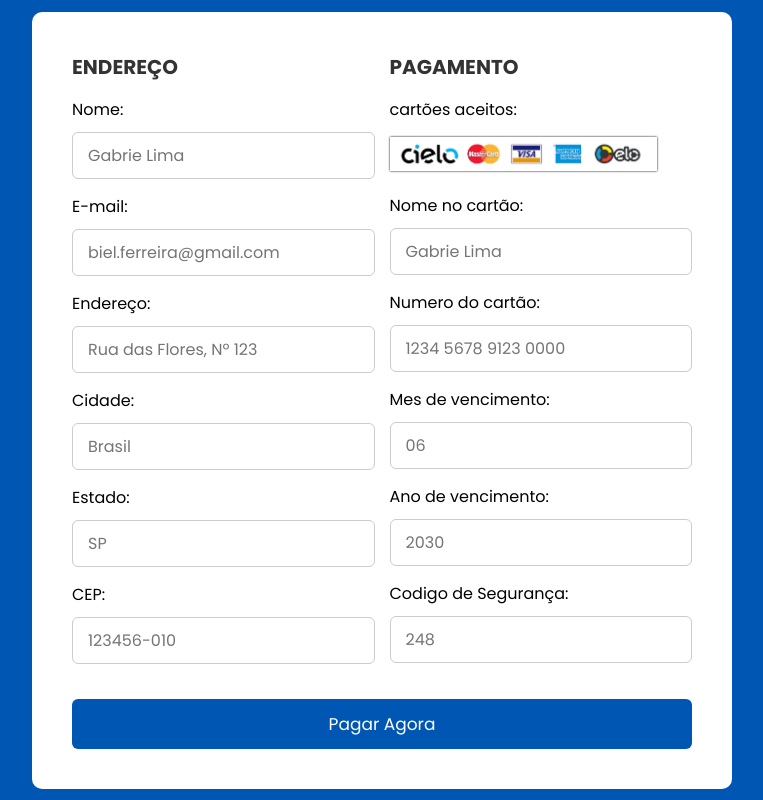
After one commit to MauricioPleiffer/trabalho-Faculdade-Figma, a Flask app: page /pagamento in a window 1280 px wide. The commit adds this page. Shown: the whole page, without its empty margins (258-1021 px from the left). Run offline with Flask 3, Linux system fonts and the light colour scheme.

Commit message:
Funcionalidade: Adição de formulário de pagamento com validação e formatação de campos
- Implementação de JavaScript para formatação de campos como CEP, número do cartão, código de segurança, mês e ano de validade.

- Adição de mensagens de validade personalizadas para os campos obrigatórios do formulário de pagamento.

- Criação de um novo modelo HTML para a página de pagamento, incluindo campos para informações do usuário e detalhes do pagamento.

- Integração de CSS para estilização do layout do formulário de pagamento.

```diff
--- a/app/app.py
+++ b/app/app.py
@@ -1,12 +1,15 @@
 from flask import Flask, render_template, session, redirect, url_for
 import cadastro
 import carrinho
+import pagamento
 import os
 from flask_dance.contrib.google import make_google_blueprint, google
 
 # Caminhos para templates e arquivos estáticos
-template_dir = os.path.abspath(os.path.join(os.path.dirname(__file__), '..', 'templates'))
-static_dir = os.path.abspath(os.path.join(os.path.dirname(__file__), '..', 'static'))
+template_dir = os.path.abspath(os.path.join(
+    os.path.dirname(__file__), '..', 'templates'))
+static_dir = os.path.abspath(os.path.join(
+    os.path.dirname(__file__), '..', 'static'))
 
 app = Flask(__name__,
             template_folder=template_dir,
@@ -18,6 +21,7 @@ app.secret_key = 'tenis123'
 # Registro dos blueprints existentes
 app.register_blueprint(cadastro.cadastro_bp)
 app.register_blueprint(carrinho.carrinho_bp)
+app.register_blueprint(pagamento.pagamento_bp)
 
 # ---------------------------
 # LOGIN COM GOOGLE (Flask-Dance)
@@ -37,6 +41,7 @@ google_bp = make_google_blueprint(
     redirect_to="google_login"  # NOME DA ROTA, NÃO URL!
 )
 app.register_blueprint(google_bp, url_prefix="/login")
+
 
 @app.route("/google_login")
 def google_login():
@@ -60,6 +65,7 @@ def google_login():
 # ROTA PRINCIPAL
 # ---------------------------
 
+
 servicos = [
     {"id": 1, "nome": "Lavagem Simples", "preco": 15.00},
     {"id": 2, "nome": "Lavagem + Passadoria", "preco": 25.00},
@@ -68,6 +74,7 @@ servicos = [
     {"id": 5, "nome": "20 kg", "preco": 129.00},
     {"id": 6, "nome": "30 kg", "preco": 195.00},
 ]
+
 
 @app.route('/')
 def index():
@@ -80,9 +87,11 @@ def index():
                            total=total,
                            usuario=usuario)
 
+
 @app.route('/cadastro')
 def cadastro_page():
     return render_template('cadastro.html')
+
 
 @app.route('/carrinho')
 def carrinho_page():
@@ -94,10 +103,10 @@ def carrinho_page():
                            total=total,
                            usuario=usuario)
 
+
 @app.route('/catalogo')
 def catalogo_page():
     return render_template('catalogo.html')
-
 
 
 # ---------------------------
@@ -111,5 +120,6 @@ def logout():
 
 # ---------------------------
 
+
 if __name__ == '__main__':
     app.run(debug=True)
--- /dev/null
+++ b/app/pagamento.py
@@ -0,0 +1,21 @@
+from flask import Blueprint, render_template, request, redirect, url_for, session
+
+pagamento_bp = Blueprint(
+    'pagamento',
+    __name__,
+    template_folder='../templates',
+    static_folder='../static'
+)
+
+
+@pagamento_bp.route('/pagamento', methods=['GET', 'POST'])
+def pagamento_page():
+    if request.method == 'POST':
+        dados = request.form.to_dict()
+        session['dados_pagamento'] = dados
+
+        print("Dados recebidos:", dados)  # Debug
+
+        return redirect(url_for('index', status='sucesso'))
+
+    return render_template('pagamento.html')
--- /dev/null
+++ b/static/Pagamento.CSS
@@ -0,0 +1,92 @@
+@import url('https://fonts.googleapis.com/css2?family=poppins:wght@300;400;500;600;700;800;900&display=swap');
+
+*{
+    margin: 0;
+    padding: 0;
+    box-sizing: border-box;
+    font-family: 'Poppins', sans-serif;
+}
+
+.container {
+    display: flex;
+    justify-content: center;
+    align-items: center;
+    height: 100vh;
+    /* background-color: #1f242d; */
+    background-color: #0056b3;
+    padding: 25px;
+}
+
+.container form {
+    width: 700px;
+    padding: 40px;
+    background: #fff;
+    border-radius: 10px;
+}
+
+form .row {
+    display: flex;
+    gap: 15px;
+    flex-wrap: wrap;
+}
+
+.row .column {
+    flex: 1 1 250px;
+}
+
+.column .title {
+    font-size: 20px;
+    color: #333;
+    text-transform: uppercase;
+    margin-bottom: 5px
+}
+
+.column .inputBox {
+    margin: 15px 0;
+}
+
+.inputBox span {
+    display: block;
+    margin-bottom: 10px;
+}
+
+.inputBox input {
+    width: 100%;
+    padding: 10px 15px;
+    border: 1px solid #ccc;
+    border-radius: 6px;
+    font-size: 16px;
+}
+
+.column .flex {
+    display: flex;
+    gap: 15px;
+}
+
+.flex .inputBox {
+    margin-top: 5px;
+}
+
+.inputBox img {
+    height: 34px;
+    margin-top: 5px;
+    filter: drop-shadow(0 0 1px #000);
+}
+
+form .btn {
+    width: 100%;
+    padding: 12px;
+    background: #0056b3;
+    border: none;
+    outline: none;
+    border-radius: 6px;
+    font-size: 17px;
+    color: #fff;
+    margin-top: 5px;
+    cursor: pointer;
+    transition: .5s;
+}
+
+form .btn:hover {
+    background: #0056b3cc;
+}
--- /dev/null
+++ b/static/pagamento.js
@@ -0,0 +1,35 @@
+document.querySelector('input[name="cep"]').addEventListener('input', function (e) {
+    let v = e.target.value.replace(/\D/g, "");
+    if (v.length > 5) {
+        e.target.value = v.substring(0, 5) + '-' + v.substring(5, 8);
+    } else {
+        e.target.value = v;
+    }
+});
+
+document.querySelector('input[name="numcart"]').addEventListener('input', function (e) {
+    let v = e.target.value.replace(/\D/g, "").slice(0, 16);
+    e.target.value = v.replace(/(\d{4})(?=\d)/g, "$1 ");
+});
+
+document.querySelector('input[name="codseg"]').addEventListener('input', function (e) {
+    e.target.value = e.target.value.replace(/\D/g, "").slice(0, 3);
+});
+
+document.querySelector('input[name="mesven"]').addEventListener('input', function (e) {
+    let v = e.target.value.replace(/\D/g, "").slice(0, 2);
+    e.target.value = v;
+});
+
+document.querySelector('input[name="anoven"]').addEventListener('input', function (e) {
+    e.target.value = e.target.value.replace(/\D/g, "").slice(0, 4);
+});
+
+document.querySelectorAll("input[required]").forEach(input => {
+    input.addEventListener("invalid", function () {
+        input.setCustomValidity("Preencha este campo corretamente.");
+    });
+    input.addEventListener("input", function () {
+        input.setCustomValidity("");
+    });
+});
--- a/templates/carrinho.html
+++ b/templates/carrinho.html
@@ -39,7 +39,8 @@
                         <p><strong>Total: R$ {{ '%.2f'|format(total) }}</strong></p>
                         <div class="cart-actions">
                             <a href="/auth/limpar_carrinho" class="btn-clear">Limpar carrinho</a>
-                            <button id="checkout" class="btn-checkout">Finalizar pedido</button>
+                            <!-- <button id="checkout" class="btn-checkout">Finalizar pedido</button> -->
+                            <a href="{{ url_for('pagamento.pagamento_page') }}" class="btn-checkout">Finalizar pedido</a>
                         </div>
                         {% else %}
                         <p id="cartEmpty" class="cart-empty">Seu carrinho está vazio.</p>
--- /dev/null
+++ b/templates/pagamento.html
@@ -0,0 +1,78 @@
+<!DOCTYPE html>
+<html lang="pt-br">
+<head>
+    <meta charset="UTF-8">
+    <meta name="viewport" content="width=device-width, initial-scale=1.0">
+    <link rel="stylesheet" href="{{ url_for('static', filename='Pagamento.css') }}">
+    <title>Pagamento</title>
+</head>
+<body>
+
+    <div class="container">
+        <form action="/pagamento" method="post">
+            <div class="row">
+                <div class="column">
+                    <h3 class="title">Endereço</h3>
+                    <div class="inputBox">
+                        <span>Nome:</span>
+                        <input type="text" name="nome" placeholder="Gabrie Lima" required>
+                    </div>
+                    <div class="inputBox">
+                        <span>E-mail:</span>
+                        <input type="text" name="email" placeholder="biel.ferreira@gmail.com" required>
+                    </div>
+                    <div class="inputBox">
+                        <span>Endereço:</span>
+                        <input type="text" name="endereco" placeholder="Rua das Flores, Nº 123" required>
+                    </div>
+                    <div class="inputBox">
+                        <span>Cidade:</span>
+                        <input type="text" name="cidade" placeholder="Brasil" required>
+                    </div>
+                    <div class="inputBox">
+                        <span>Estado:</span>
+                        <input type="text" name="estado" placeholder="SP" required>
+                    </div>
+                    <div class="inputBox">
+                        <span>CEP:</span>
+                        <input type="text" name="cep" placeholder="123456-010" required>
+                    </div>
+                </div>
+
+                <div class="column">
+                    <h3 class="title">Pagamento</h3>
+                    <div class="inputBox">
+                        <span>cartões aceitos:</span>
+                        <img src="{{ url_for('static', filename='imagem/logoCart.jpg') }}" alt="">
+                    </div>
+                    <div class="inputBox">
+                        <span>Nome no cartão:</span>
+                        <input type="text" name="nomecart" placeholder="Gabrie Lima" required>
+                    </div>
+                    <div class="inputBox">
+                        <span>Numero do cartão:</span>
+                        <input type="text" name="numcart" placeholder="1234 5678 9123 0000" required>
+                    </div>
+                    <div class="inputBox">
+                        <span>Mes de vencimento:</span>
+                        <input type="text" name="mesven" placeholder="06" required>
+                    </div>
+                    <div class="inputBox">
+                        <span>Ano de vencimento:</span>
+                        <input type="text" name="anoven" placeholder="2030" required>
+                    </div>
+                    <div class="inputBox">
+                        <span>Codigo de Segurança:</span>
+                        <input type="text" name="codseg" placeholder="248" required>
+                    </div>
+                </div>
+
+                <button type="submit" class="btn">Pagar Agora</button>
+
+        </form>
+    </div>
+
+    <script src="{{ url_for('static', filename='pagamento.js') }}"></script>
+
+</body>
+</html>
```
Also changed, not shown: static/styles.css (+22 -0 lines), templates/index.html (+17 -0 lines), static/imagem/logoCart.jpg (added).
